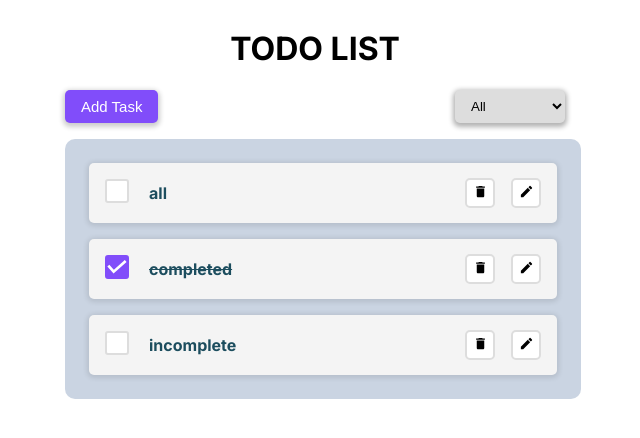
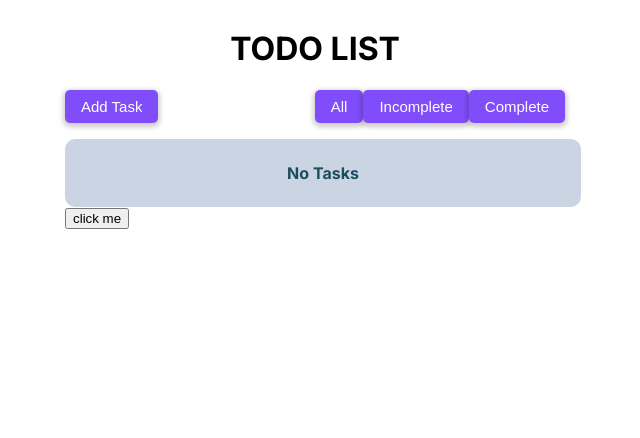
Before and after one commit to wx-it/reactjs-to-do-app, a React (Create React App) app: page / in a window 1280 px wide. Shown: the top 438 px of the page, without its empty margins (325-965 px from the left). Built offline with nearby package versions, Linux system fonts and the light colour scheme.

Commit message:
fixed filter issue

```diff
--- a/src/App.js
+++ b/src/App.js
@@ -3,54 +3,41 @@ import { AnimatePresence, motion } from "framer-motion";
 import Modal from "./components/modal/Modal";
 import Tasks from "./components/tasks/Tasks";
 import CreateTask from "./components/createTask/CreateTask";
+import data from "./data"
 
 function App() {
+  const [tasks, setTasks] = useState(data || []);
+  const [modalOpen, setModalOpen] = useState(false);
 
-  const [tasks, setTasks] = useState([{id: 1, check: false, text: "all", select:"complete"},{id: 2, check: true, text: "completed", select:"complete"}, {id: 3, check: false, text: "incomplete", select:"incomplete"},])
-  const [modalOpen, setModalOpen] = useState(false)
+  const open = () => setModalOpen(true);
+  const close = () => setModalOpen(false);
 
-  const open = ()=> setModalOpen(true)
-  const close = ()=> setModalOpen(false)
+  const createTask = (task) => {
+    let id = Math.floor(Math.random() * 1000) + 1;
+    let check = false;
+    const newTask = { id, check, ...task };
+    data.push(newTask)
+    close();
+  };
 
-
-
-const createTask = (task)=>{
-  let id = Math.floor(Math.random() * 1000) + 1
-  let check = false
-  const newTask = {id, check, ...task}
-  setTasks([...tasks, newTask])
-  close()
+  function checkBtn(id) {
+    return setTasks((task) => {
+      return task.map((task) => {
+        return task.id === id ? { ...task, check: !task.check } : task;
+      });
+    });
   }
 
-function checkBtn(id) {
-  return setTasks(task =>{
-    return task.map(task => {
-      return task.id === id ? {...task, check: !task.check} : task
-    })
-  })
-
+  function removeTask(id) {
+    setTasks((tasks) => tasks.filter((task) => task.id !== id));
   }
 
-function removeTask(id){
-  setTasks(tasks => tasks.filter(task => task.id !== id))
+  function filterStatus(state) {
+    const setState = data.filter(item =>{
+      return item.select === state
+    });
+    setTasks(setState)
   }
-
-const [filterSelect, setFilterSelect] = useState()
-const [tasksList, setTasksList] = useState([])
-
-useEffect(()=>{
-  setTasksList(tasks)
-}, [])
-
-  function filterStatus() {
-    if(!filterSelect){
-      return tasksList;
-    }
-    let allTasks = tasksList.filter((task=> task.select === filterSelect))
-    setTasks([...new Set(allTasks)])
-  }
-
-  let filters = useMemo(filterStatus, [filterSelect])
 
 
   return (
@@ -60,11 +47,27 @@ return (
       </header>
 
       <main>
-        <AnimatePresence initial={false} mode="wait" >
-        {modalOpen && <Modal tasks={tasks} createTask={createTask} modalOpen={modalOpen} handleClose={close} />}
+        <AnimatePresence initial={false} mode="wait">
+          {modalOpen && (
+            <Modal
+              tasks={tasks}
+              createTask={createTask}
+              modalOpen={modalOpen}
+              handleClose={close}
+            />
+          )}
         </AnimatePresence>
-        <CreateTask modalOpen={modalOpen} open={open} close={close} tasks={tasks} filterSelect={filterSelect} setFilterSelect={setFilterSelect} filterStatus={filterStatus} />
+        <CreateTask
+          modalOpen={modalOpen}
+          open={open}
+          close={close}
+          setTasks={setTasks}
+          data={data}
+          tasks={tasks}
+          filterStatus={filterStatus}
+        />
         <Tasks tasks={tasks} checkBtn={checkBtn} removeTask={removeTask} />
+        <button onClick={()=> console.log(data)} >click me</button>
       </main>
     </div>
   );
--- a/src/components/createTask/CreateTask.jsx
+++ b/src/components/createTask/CreateTask.jsx
@@ -1,23 +1,35 @@
-import "./createTask.css"
-import { useState } from "react"
+import "./createTask.css";
 
-const CreateTask = ({modalOpen, open, close, tasks, setFilterSelect, filterSelect, filterStatus}) => {
+const CreateTask = ({
+  modalOpen,
+  open,
+  close,
+  setTasks,
+  data,
+  filterStatus,
+}) => {
+  return (
+    <div className="creating-tasks">
+      <button onClick={() => (modalOpen ? close() : open())}>Add Task</button>
 
+      <div>
+        <button
+          type="button"
+          onClick={() => {
+            setTasks(data);
+          }}
+        >
+          All
+        </button>
+        <button type="button" onClick={() => filterStatus("incomplete")}>
+          Incomplete
+        </button>
+        <button type="button" onClick={() => filterStatus("complete")}>
+          Complete
+        </button>
+      </div>
+    </div>
+  );
+};
 
-  return (
-    <div className="creating-tasks" >
-          <button
-          onClick={()=> (modalOpen ? close() : open())}
-          >Add Task</button>
-          <form>
-            <select name="filteredSelect" onChange={(e)=> {setFilterSelect(e.currentTarget.value)}}>
-              <option value="">All</option>
-              <option value="incomplete" >Incomplete</option>
-              <option value="complete">Complete</option>
-            </select>
-          </form>
-        </div>
-  )
-}
-
-export default CreateTask
+export default CreateTask;
--- a/src/components/modal/Modal.jsx
+++ b/src/components/modal/Modal.jsx
@@ -1,36 +1,42 @@
-import { motion } from "framer-motion"
-import Backdrop from "../backdrop/Backdrop"
-import { useState } from "react"
-import "./modal.css"
+import { motion } from "framer-motion";
+import Backdrop from "../backdrop/Backdrop";
+import { useState } from "react";
+import "./modal.css";
 
-const Modal = ({handleClose, createTask, modalOpen}) => {
+const Modal = ({ handleClose, createTask, modalOpen }) => {
+  const [text, setText] = useState("");
+  const [select, setSelect] = useState("");
 
-const [text, setText] = useState('')
-const [select, setSelect] = useState('')
-
-const onSubmit= (e)=>{
-  e.preventDefault()
-  if(!text){
-    alert('type something first')
-    return
+  const onSubmit = (e) => {
+    e.preventDefault();
+    if (!text) {
+      alert("type something first");
+      return;
     }
-  createTask({text, select})
-  setText('')
-  setSelect('')
-}
-
+    createTask({ text, select });
+    setText("");
+    setSelect("");
+  };
 
   return (
-    <Backdrop onClick={handleClose} >
-
+    <Backdrop onClick={handleClose}>
       <motion.div
         key="modal"
-        onClick={(e)=> e.stopPropagation()}
+        onClick={(e) => e.stopPropagation()}
         initial={{ y: 300, opacity: 0 }}
-        animate={{ y: 0, opacity: 1, zIndex: 2, transition:{ duration: 0.1, type: "spring", damping:20, stifness: 500 } }}
+        animate={{
+          y: 0,
+          opacity: 1,
+          zIndex: 2,
+          transition: {
+            duration: 0.1,
+            type: "spring",
+            damping: 20,
+            stifness: 500,
+          },
+        }}
         exit={{ y: -300, opacity: 0 }}
       >
-
         <div className="add-task">
           <h2>ADD TODO</h2>
           <form action="" onSubmit={onSubmit}>
@@ -40,29 +46,31 @@ const onSubmit= (e)=>{
               placeholder="Task"
               name="text"
               value={text}
-            onChange={(e)=>setText(e.currentTarget.value)} />
+              onChange={(e) => setText(e.currentTarget.value)}
+            />
 
             <h3>Status</h3>
             <select
               name="select"
               value={select}
-              onChange={(e)=>setSelect(e.currentTarget.value)}>
-                <option value="all">All</option>
+              onChange={(e) => setSelect(e.currentTarget.value)}
+            >
+              <option value="">All</option>
               <option value="incomplete">Incomplete</option>
               <option value="complete">Complete</option>
             </select>
 
             <div className="create-task-btn">
               <button type="submit">Create</button>
-             <button type="button" onClick={handleClose} >Close</button>
+              <button type="button" onClick={handleClose}>
+                Close
+              </button>
             </div>
           </form>
         </div>
+      </motion.div>
+    </Backdrop>
+  );
+};
 
-        </motion.div>
-
-    </Backdrop>
-  )
-}
-
-export default Modal
+export default Modal;
--- a/src/components/tasks/Task.jsx
+++ b/src/components/tasks/Task.jsx
@@ -1,23 +1,28 @@
-import React from 'react'
-import { animated, useSpring, config, useSpringRef, useChain } from "react-spring";
+import React from "react";
+import {
+  animated,
+  useSpring,
+  config,
+  useSpringRef,
+  useChain,
+} from "react-spring";
 import { MdDelete, MdCreate } from "react-icons/md";
 import { useState } from "react";
-import { motion } from "framer-motion"
+import { motion } from "framer-motion";
 
-import './tasks.css'
+import "./tasks.css";
 
-const Task = ({checkBtn, removeTask, task}) => {
-
+const Task = ({ checkBtn, removeTask, task }) => {
   const underline = {
-  textDecoration : task.check ? 'line-through' : "none"
-}
+    textDecoration: task.check ? "line-through" : "none",
+  };
 
   const checkboxAnimationRef = useSpringRef();
   const checkboxAnimationStyle = useSpring({
     backgroundColor: task.check ? "rgb(129, 77, 250)" : "#fff",
     borderColor: task.check ? "rgb(129, 77, 250)" : "#ddd",
     config: config.gentle,
-      ref: checkboxAnimationRef
+    ref: checkboxAnimationRef,
   });
 
   const [checkmarkLength, setCheckmarkLength] = useState(null);
@@ -26,7 +31,7 @@ const underline = {
   const checkmarkAnimationStyle = useSpring({
     x: task.check ? 0 : checkmarkLength,
     config: config.gentle,
-      ref: checkmarkAnimationRef
+    ref: checkmarkAnimationRef,
   });
 
   useChain(
@@ -40,12 +45,22 @@ const underline = {
     <motion.div
       className="task"
       initial={{ y: 30, opacity: 0 }}
-          animate={{ y: 0, opacity: 1, zIndex: 2, transition:{ duration: 0.1, type: "spring", damping:20, stifness: 500 } }}
+      animate={{
+        y: 0,
+        opacity: 1,
+        zIndex: 2,
+        transition: {
+          duration: 0.1,
+          type: "spring",
+          damping: 20,
+          stifness: 500,
+        },
+      }}
       exit={{ y: -30, opacity: 0 }}
     >
       <div>
         <label>
-                <input type="checkbox" onChange={()=> checkBtn(task.id)} />
+          <input type="checkbox" onChange={() => checkBtn(task.id)} />
           <animated.svg
             style={checkboxAnimationStyle}
             className={`checkbox ${task.check ? "checkbox--active" : ""}`}
@@ -67,14 +82,20 @@ const underline = {
             />
           </animated.svg>
         </label>
-              <p style={underline} >{task.text}</p>
+        <p style={underline}>{task.text}</p>
       </div>
       <div>
-              <button onClick={()=> removeTask(task.id)}> <MdDelete/> </button>
-              <button> <MdCreate/> </button>
+        <button onClick={() => removeTask(task.id)}>
+          {" "}
+          <MdDelete />{" "}
+        </button>
+        <button>
+          {" "}
+          <MdCreate />{" "}
+        </button>
       </div>
     </motion.div>
-  )
-}
+  );
+};
 
-export default Task
+export default Task;
--- /dev/null
+++ b/src/data.js
@@ -0,0 +1,5 @@
+const data = [
+
+]
+
+export default data;
```
Also changed, not shown: src/components/tasks/Tasks.jsx (+18 -14 lines). Lines whose indentation alone changed are shown as unchanged.
